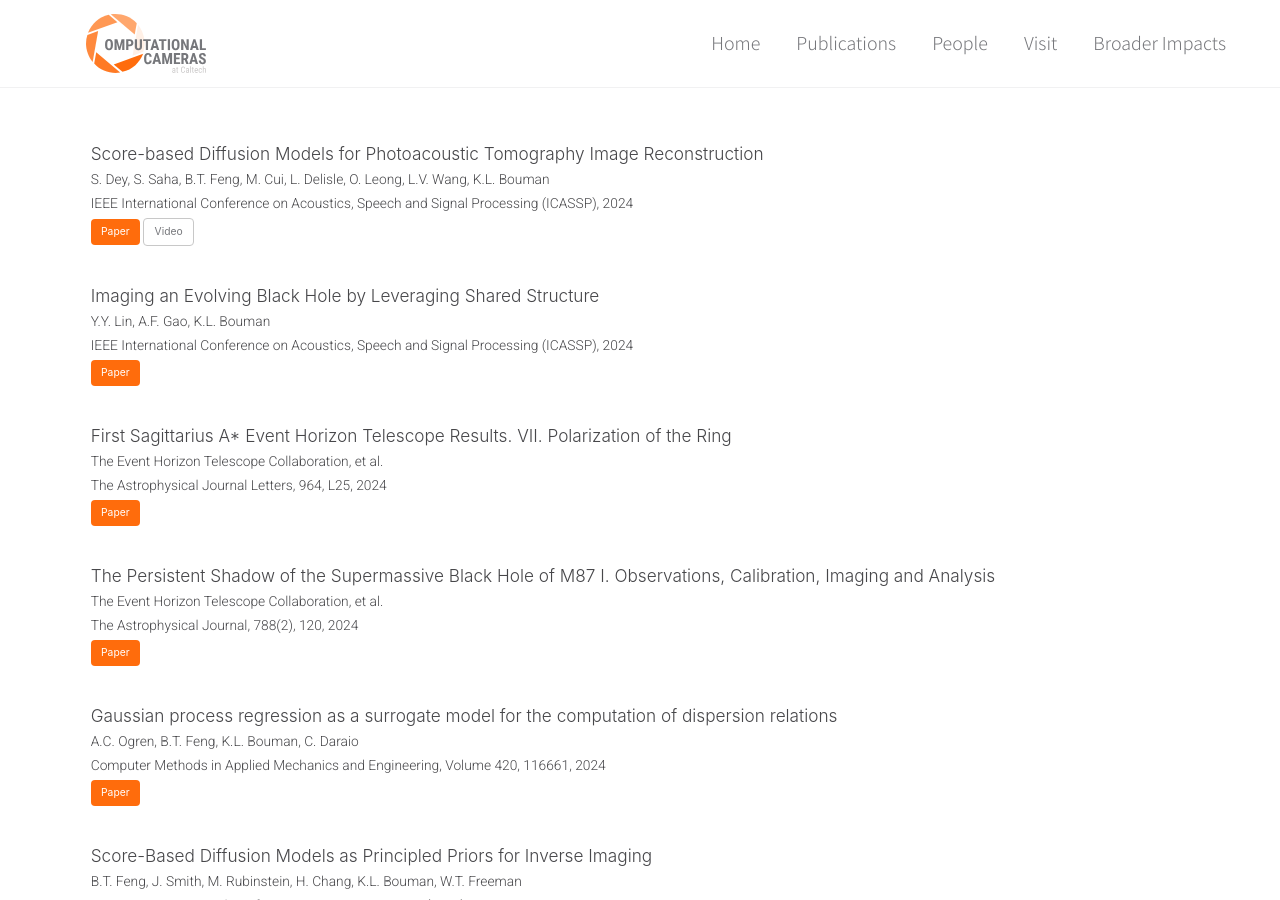
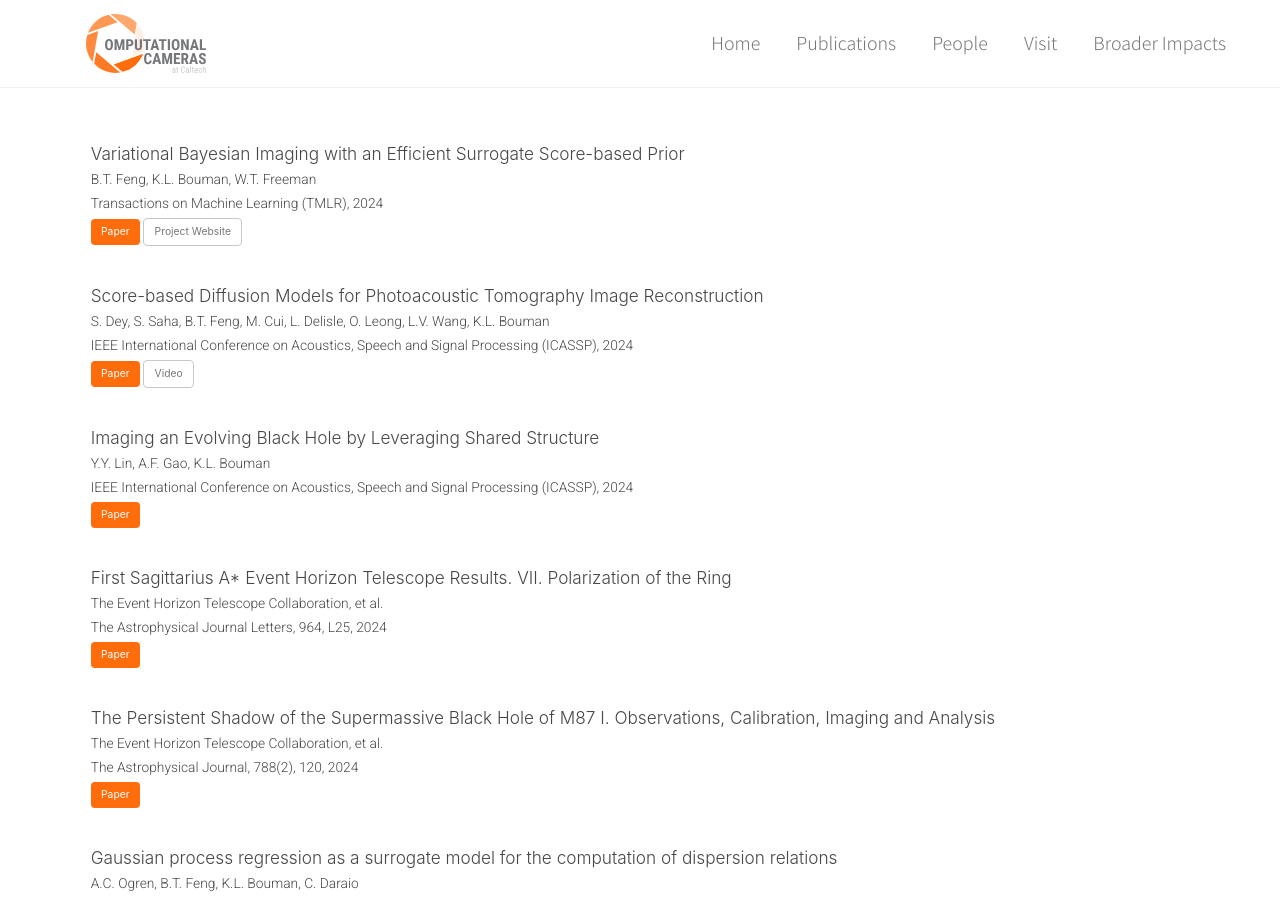
Before and after one commit to boumangroup/boumangroup.github.io, a Jekyll site: the page built from _pages/publications.html, in a window 1280 px wide and 900 px high. Built offline with Jekyll 4.4.1, drawn with Linux system fonts in a browser that asks for light colours; a script that is not in the unit is left out.

Commit message:
add Berthy's TMLR

```diff
--- a/_data/publications.yml
+++ b/_data/publications.yml
@@ -53,6 +53,12 @@ highlight:  # publications to be shown on home page
     teaser: publications/polish.png
 
 papers:
+  - title: "Variational Bayesian Imaging with an Efficient Surrogate Score-based Prior"
+    authors: "B.T. Feng, K.L. Bouman, W.T. Freeman"
+    venue: "Transactions on Machine Learning (TMLR), 2024"
+    links:
+      - "[Paper](https://openreview.net/forum?id=db2pFKVcm1){: .btn .btn--orange}"
+      - "[Project Website](http://imaging.cms.caltech.edu/m87_score_prior/){: .btn .btn--inverse}"
   - title: "Score-based Diffusion Models for Photoacoustic Tomography Image Reconstruction"
     authors: "S. Dey, S. Saha, B.T. Feng, M. Cui, L. Delisle, O. Leong, L.V. Wang, K.L. Bouman"
     venue: "IEEE International Conference on Acoustics, Speech and Signal Processing (ICASSP), 2024"
```
